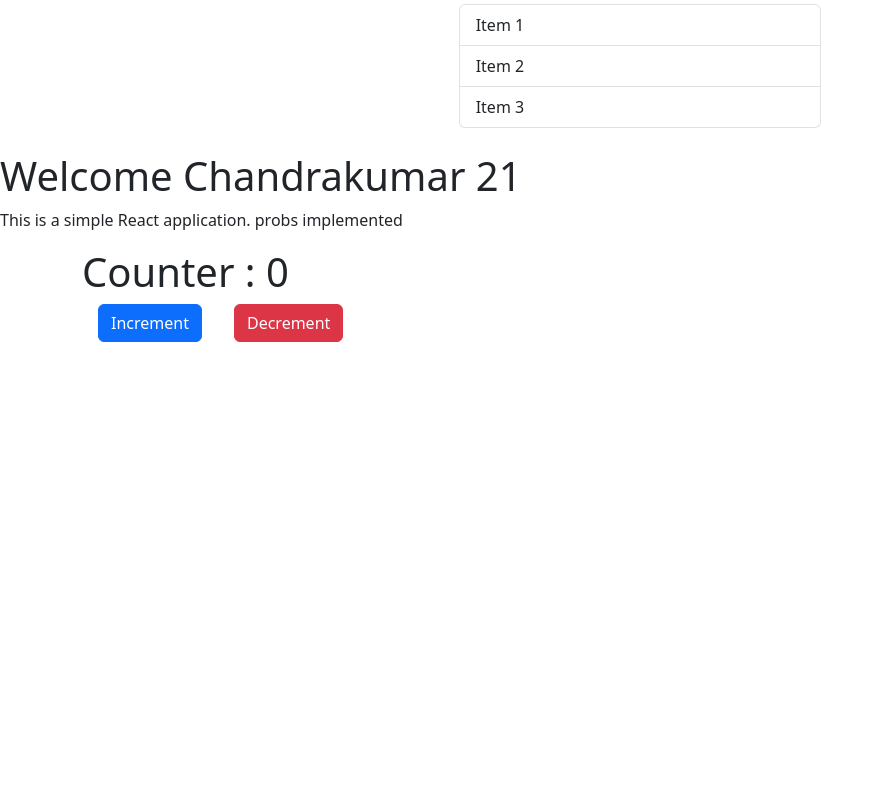
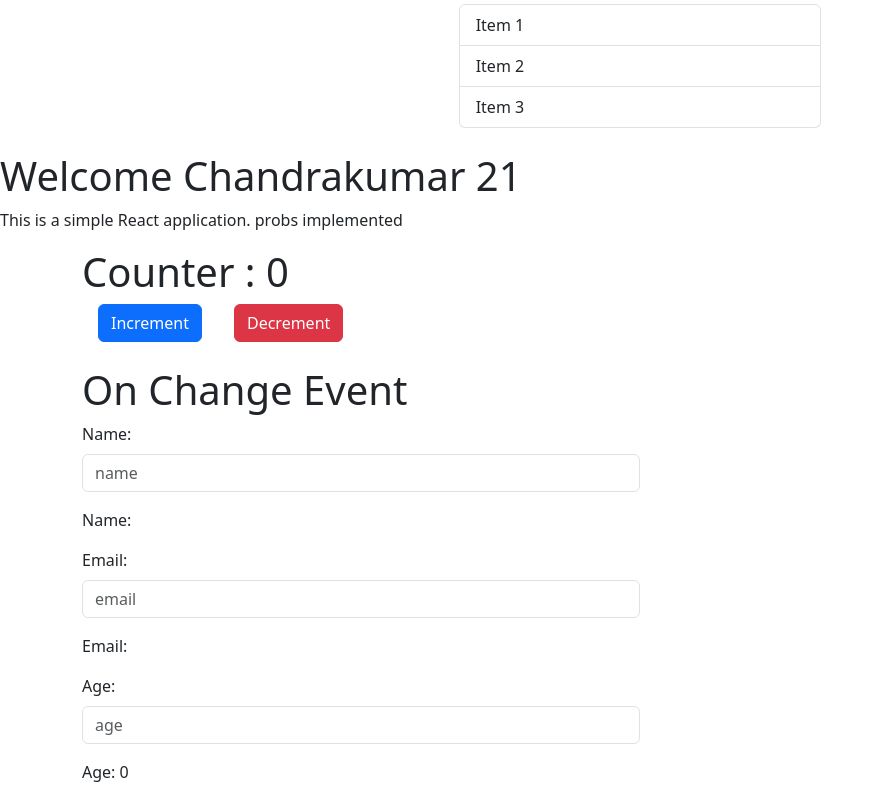
Before and after one commit to Chan-08/reactLearning, a React (Vite) app: page / in a window 1280 px wide. Shown: the part 324-1124 px from the top of the page, without its empty margins (0-884 px from the left). Before the commit the page ends 800 px from the top, so only its background shows below. Built offline with nearby package versions, Linux system fonts and the light colour scheme.

Commit message:
On change

```diff
--- a/src/App.tsx
+++ b/src/App.tsx
@@ -3,6 +3,7 @@ import Bootstrap from './components/bootstrap'
 import ProbsExample from './components/probs'
 import Navbar from './components/navbar'
 import State from './components/state'
+import Onchange from './components/onchange'
 
 function App() {
   return <div>
@@ -11,6 +12,7 @@ function App() {
             <Bootstrap/>
             <ProbsExample name="Chandrakumar" age={21}/>
             <State/>
+            <Onchange/>
         </div>
 }
 
--- /dev/null
+++ b/src/components/onchange.tsx
@@ -0,0 +1,33 @@
+import { useState } from "react";
+
+export default function eventLearning() {
+    const [formData, setText] = useState({name: "", email: "" });
+
+    function handleChange(event:any) {
+        const { name, value } = event.target;
+        setText((prevData) => ({
+            ...prevData,
+            [name]: value,
+        }));
+    }
+
+    const [age, setAge] = useState(0);
+
+    function ageChange(event:any) {
+        setAge(event.target.value);
+    }
+
+    return <div className="container mt-4">
+                <h1>On Change Event</h1>
+                <label className="form-label">Name:</label>
+                <input className="form-control w-50" type="text" placeholder="name" name="name" onChange={handleChange} />
+                <p className="mt-3">Name: {formData.name}</p>
+                <label className="form-label">Email:</label>
+                <input className="form-control w-50" type="email" placeholder="email" name="email" onChange={handleChange} />
+                <p className="mt-3">Email: {formData.email}</p>
+
+                <label className="form-label">Age:</label>
+                <input className="form-control w-50" type="number" min={0} placeholder="age" name="age" onChange={ageChange} />
+                <p className="mt-3">Age: {age}</p>
+            </div>
+    }
```
